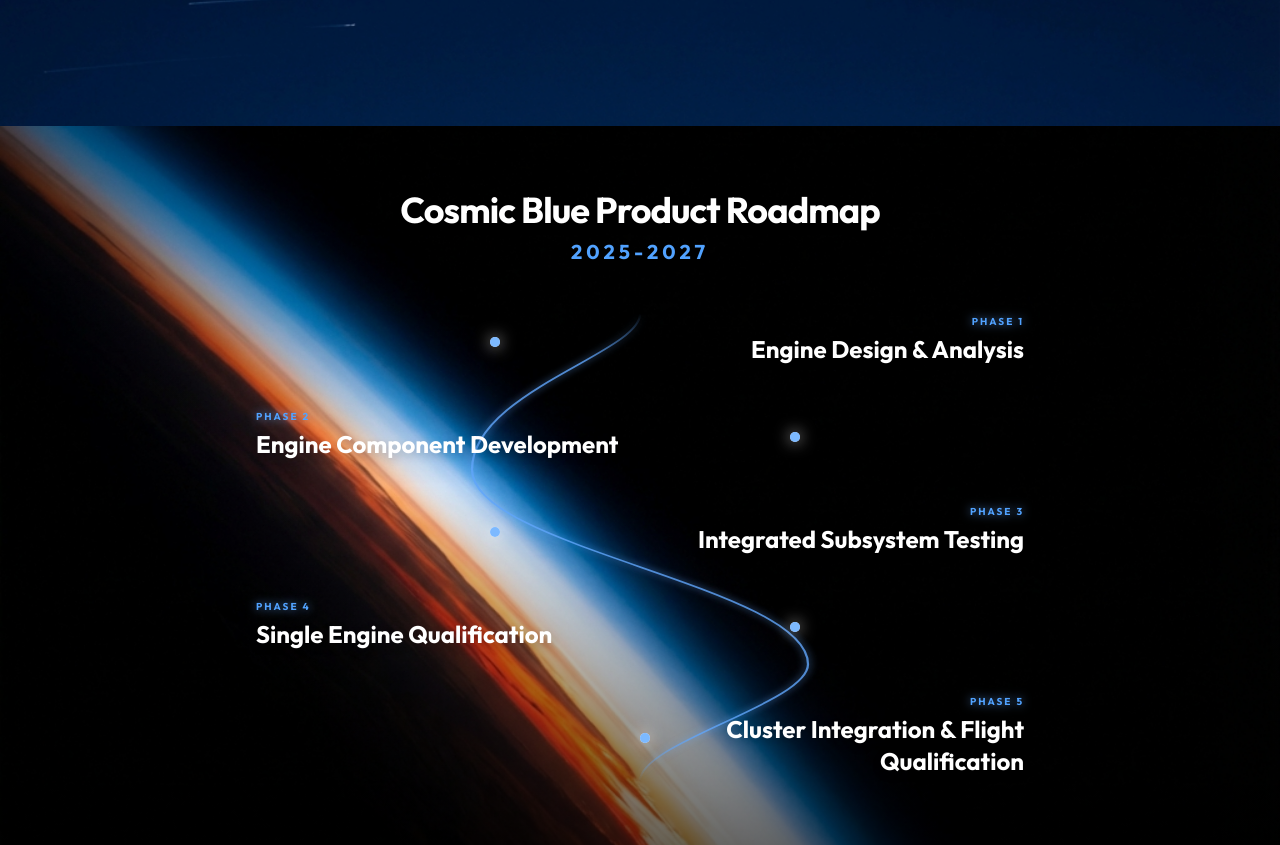
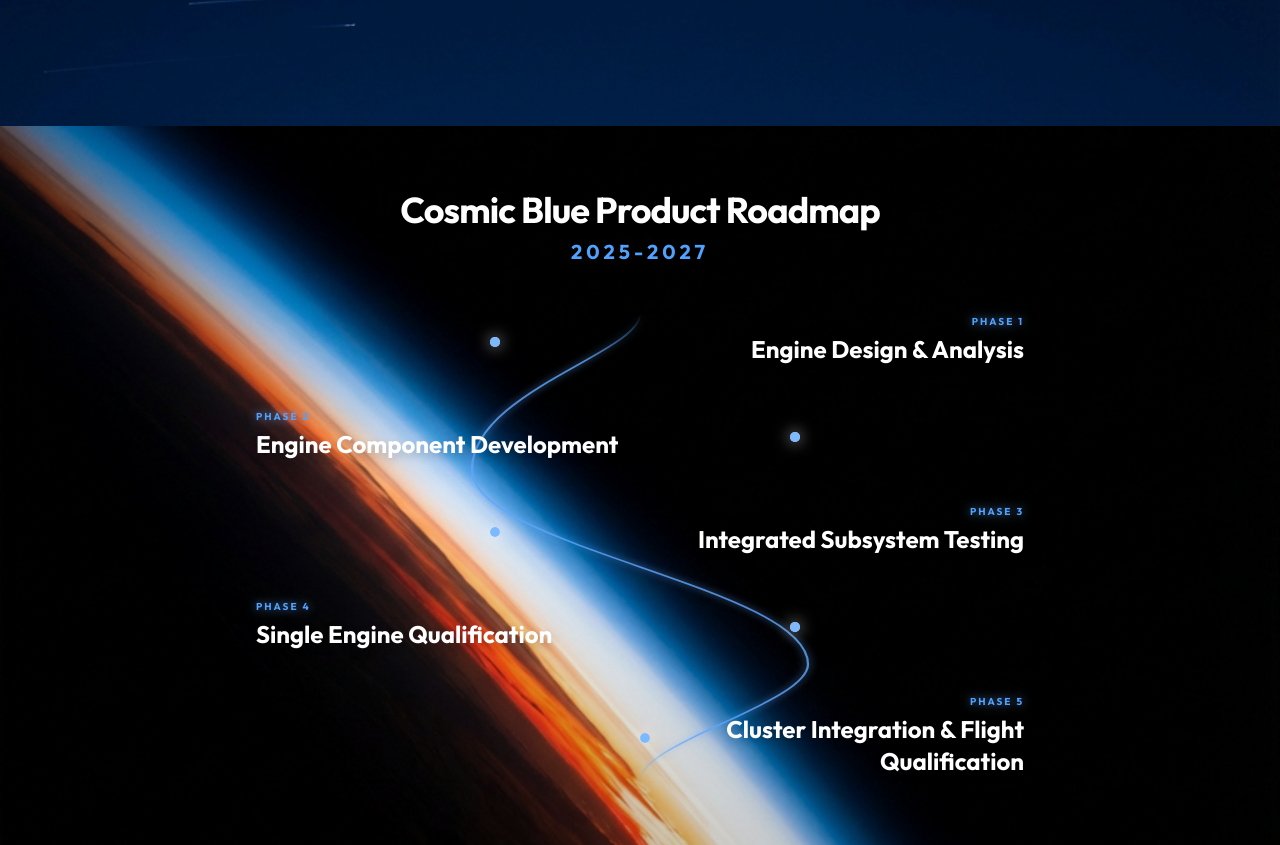
Before and after one commit to Ashwin-07-03/Cosmic-Blue, a Next.js app: page /mission in a window 1280 px wide. Shown: the part 1412-2257 px from the top of the page. Built offline with nearby package versions, Linux system fonts and the light colour scheme.

Commit message:
Make roadmap background absolutely visible by reducing overlay opacity

```diff
--- a/src/app/mission/page.tsx
+++ b/src/app/mission/page.tsx
@@ -108,7 +108,7 @@ export default function MissionPage() {
                         fill
                         className="object-cover"
                     />
-                    <div className="absolute inset-0 bg-gradient-to-b from-black/30 via-transparent to-black/60" />
+                    <div className="absolute inset-0 bg-gradient-to-b from-black/10 via-transparent to-black/20" />
                 </div>
 
                 <div className="container mx-auto px-6 relative z-10">
```
